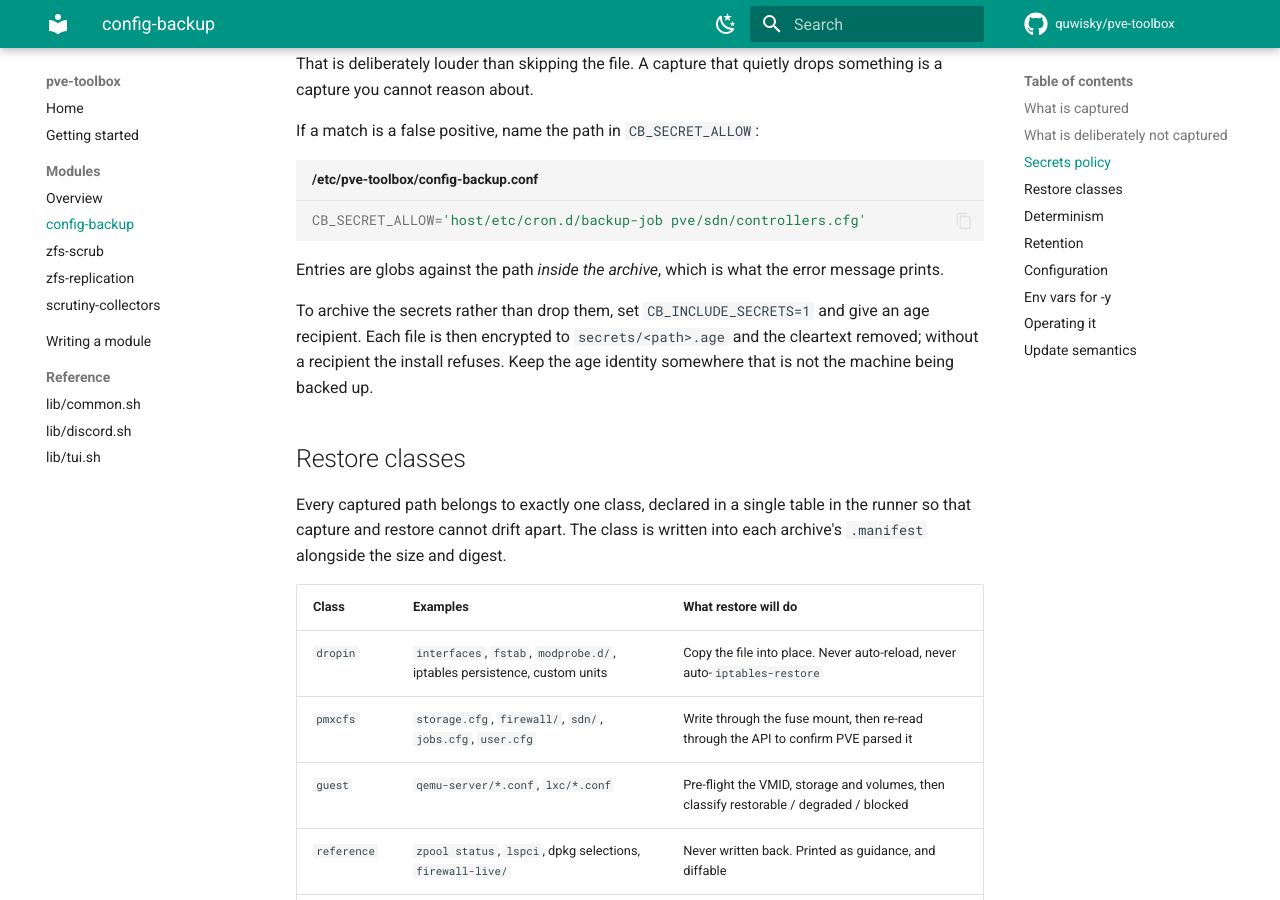
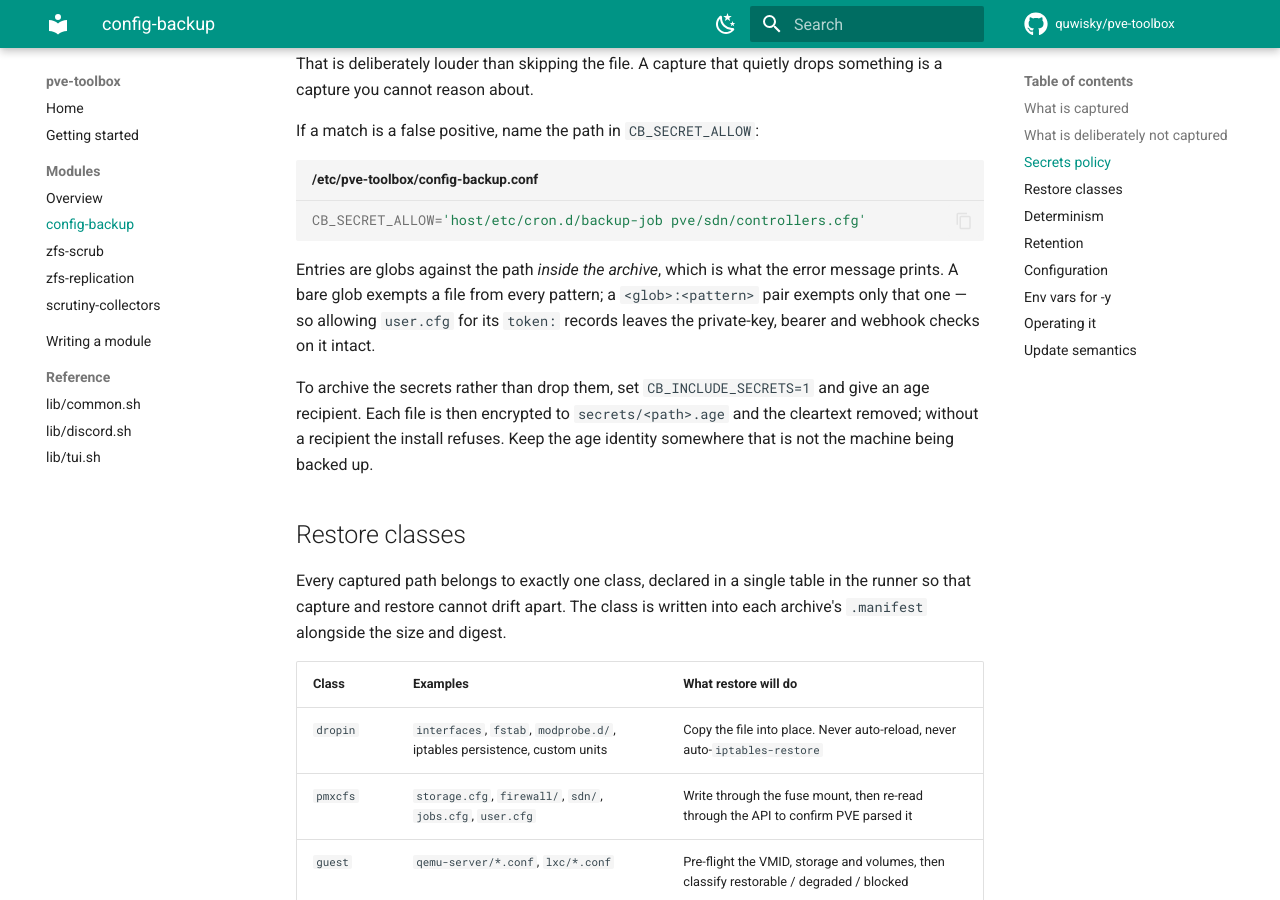
Before and after one commit to quwisky/pve-toolbox, an MkDocs documentation site: the page built from docs/modules/config-backup.md, in a window 1280 px wide and 900 px high, scrolled down 2054 px. Built offline with MkDocs 1.6.1 and Material for MkDocs 9.7.7, drawn with Linux system fonts in a browser that asks for light colours; comment, search, counter and statistics services are not loaded; some of the changed text lies outside the part shown.

Commit message:
fix(config-backup): scope the allow-list per pattern, and stop update undoing an operator's hardening
An allow-list entry exempted a file from all four patterns, so allowing
user.cfg for the token: records PVE writes there also switched off the
private-key, bearer and webhook checks on a file that carries operator-authored
free text. Entries are <glob>:<pattern> pairs now, and both shipped defaults
name the one pattern they are there for.

_cb_missing_conf_keys tested whether a key was empty rather than absent. An
operator who set CB_SECRET_ALLOW='' to harden the scan had it silently reset to
the shipped default on the next update - the docs promise hand-edited keys are
left alone - and CB_AGE_RECIPIENT, legitimately empty on every default install,
meant the up-to-date guard could never fire, so `check` always claimed an
update and every update rewrote the unit and reloaded systemd.

The opposite failure was also live: _cb_seed_from_conf re-seeded
CB_SECRET_ALLOW from the conf, so a default that grows as new
machine-generated files are found could never reach an existing host.

CB_LOCK_DIR defaulted to /run/lock, which is world-writable. Any local user
could create the lock and hold an flock, and every capture would then exit 0
with "already running", write no archive and no state, and never report it -
so the status line kept showing the last success. It defaults to a 0700
directory of our own now.

list and status --long still sorted archives by name while the runner orders by
sub-second mtime, so both read backwards inside a colliding second.

On the test side: a missing dependency skipped the gates at exit 0 with no
override, and the debian job now sets CB_GATE_TESTS_REQUIRED so a missing
dependency there fails rather than skips - the pattern tui.sh and
completion-zsh.sh already use. Two gates depended on chmod 000 denying the
caller, which is a no-op for root, so the test pinning the headline capture fix
never ran in the debian job and the dry-run gate passed against unfixed code;
one now says it is skipping and the other uses a condition root cannot ignore.

And module.sh had no tests at all, including the runner/module default-matching
invariant a commit called load-bearing. Adding one immediately caught that
default drifting apart in this very change.

````diff
--- a/docs/modules/config-backup.md
+++ b/docs/modules/config-backup.md
@@ -92,7 +92,10 @@ CB_SECRET_ALLOW='host/etc/cron.d/backup-job pve/sdn/controllers.cfg'
 ```
 
 Entries are globs against the path *inside the archive*, which is what the
-error message prints.
+error message prints. A bare glob exempts a file from every pattern; a
+`<glob>:<pattern>` pair exempts only that one — so allowing `user.cfg` for its
+`token:` records leaves the private-key, bearer and webhook checks on it
+intact.
 
 To archive the secrets rather than drop them, set `CB_INCLUDE_SECRETS=1` and
 give an age recipient. Each file is then encrypted to `secrets/<path>.age` and
````
Also changed, not shown: other parts of docs/modules/config-backup.md (+2 -2 lines), 4 other files.
